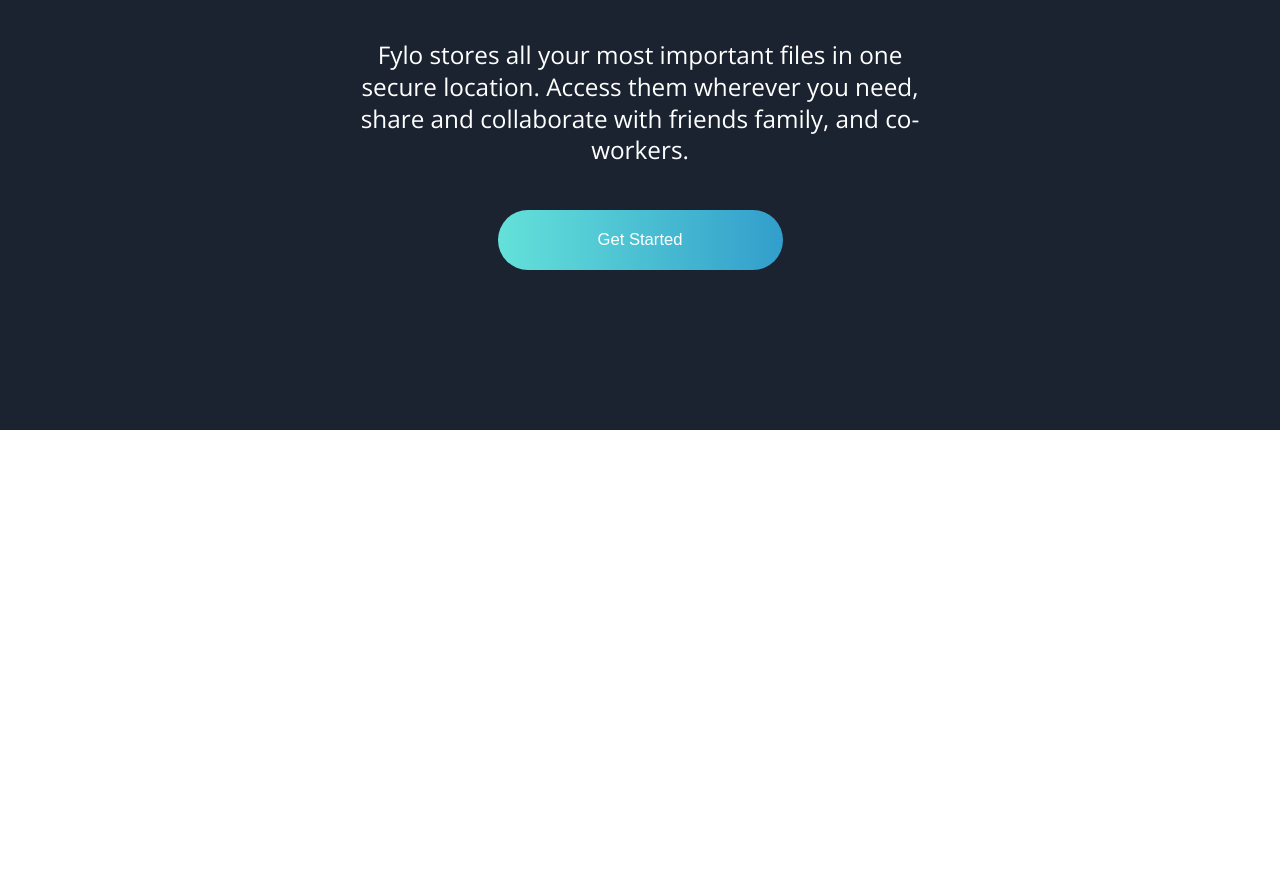
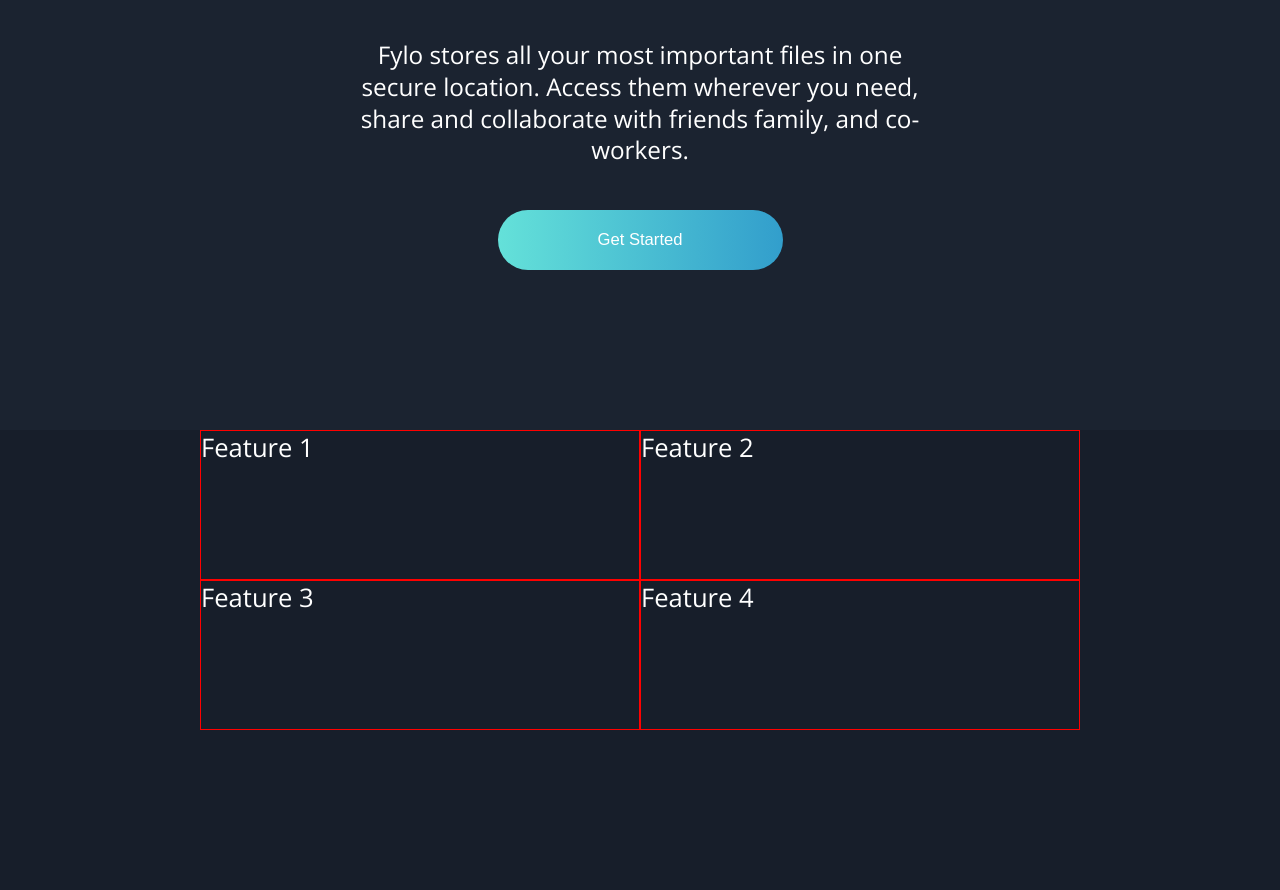
Before and after one commit to theisaachome/fem-landing-dark-page, a plain HTML site: page index.html in a window 1280 px wide. Shown: the part 892-1782 px from the top of the page. Before the commit the page ends 1322 px from the top, so only its background shows below. Drawn offline with nearby package versions, Linux system fonts and the light colour scheme.

Commit message:
feature grid

```diff
--- /dev/null
+++ b/app/scss/_feature.scss
@@ -0,0 +1,16 @@
+.features {
+  background-color: $mainBg;
+  .feature-grid {
+    // limit the width
+    max-width: 880px;
+    margin: 0 auto;
+    @include breakpoint(medium) {
+      display: grid;
+      grid-template-columns: repeat(2, 1fr);
+    }
+  }
+  .feature {
+    border: 1px solid red;
+    min-height: 150px;
+  }
+}
--- a/app/scss/_mixin.scss
+++ b/app/scss/_mixin.scss
@@ -3,8 +3,7 @@
 // breakpoint
 $breakpoints: (
     small: 499px,
-    // medium: 699px,
-    medium:899px,
+    medium: 699px,
     large: 999px,
     xlarge: 1399px
 );
--- a/app/scss/styles.scss
+++ b/app/scss/styles.scss
@@ -3,3 +3,4 @@
 @import "global";
 @import "header";
 @import "hero";
+@import "feature";
--- a/index.html
+++ b/index.html
@@ -30,5 +30,13 @@
 
       <button>Get Started</button>
     </section>
+    <section class="features">
+      <div class="feature-grid">
+        <div class="feature">Feature 1</div>
+        <div class="feature">Feature 2</div>
+        <div class="feature">Feature 3</div>
+        <div class="feature">Feature 4</div>
+      </div>
+    </section>
   </body>
 </html>
```
Also changed, not shown: dist/styles.css, 2 other files.
